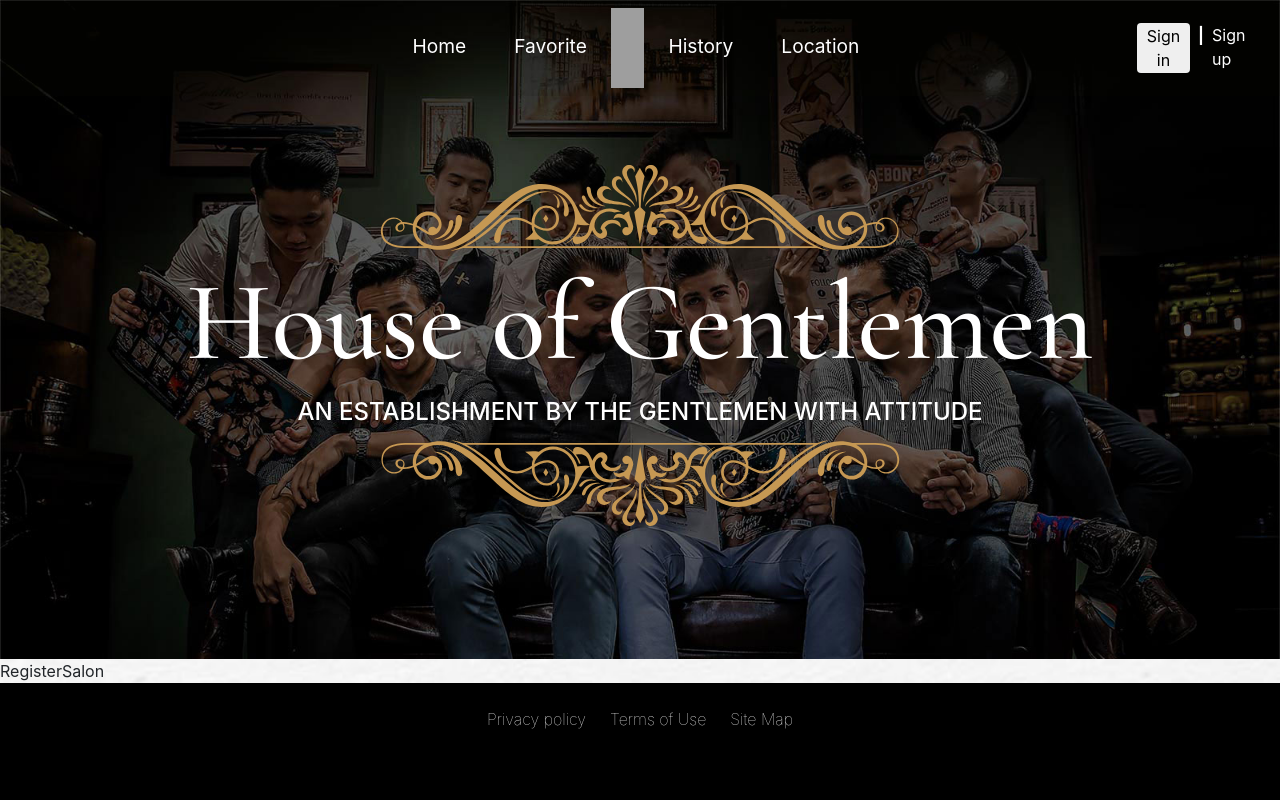
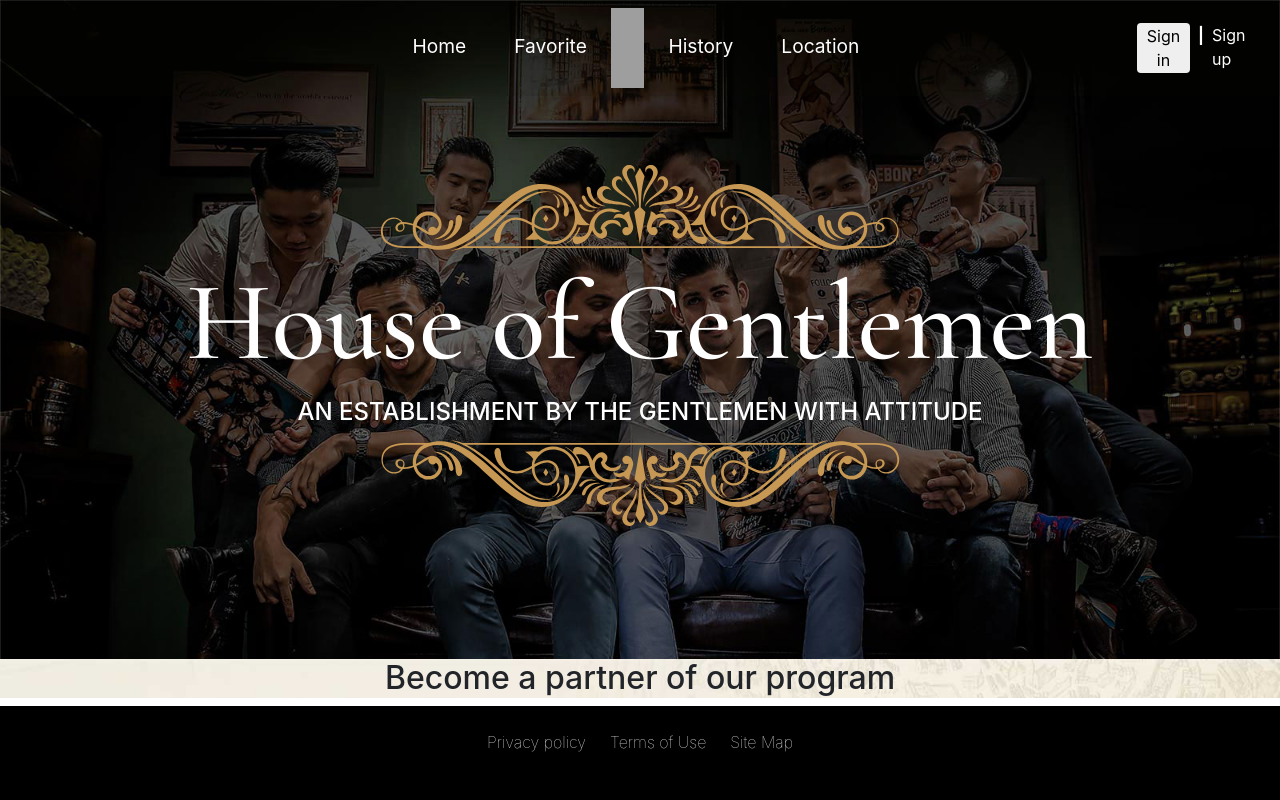
Before and after one commit to hiimxu/captone, a React (Create React App) app: page /register_salon in a window 1280 px wide. Shown: the top 800 px of the page. Built offline with nearby package versions, Linux system fonts and the light colour scheme; grey boxes are pictures that could not be loaded.

Commit message:
create salon owner dashboard

```diff
--- a/src/components/salonOwners/RegisterSalon.js
+++ b/src/components/salonOwners/RegisterSalon.js
@@ -1,7 +1,35 @@
-import React from 'react'
+import React, { useState } from "react";
+import bgImg from "../../assets/introbg-1.jpg";
 
 export default function RegisterSalon() {
+  // const newSalon = {
+  //     account_name: username,
+  //     password: password,
+  //     email: email,
+  //     role: "salon",
+  //     nameSalon: nameSalon,
+  //     phone:phone,
+  //     Passibility:1,
+  //     TaxCode: taxCode
+  // }
+  const [username, setUserName] = useState("");
+  const [password, setPassword] = useState("");
+  const [email, setEmail] = useState("");
+  const [nameSalon, setNameSalon] = useState("");
+  const [phone, setPhone] = useState("");
+  const [taxCode, setTaxCode] = useState("");
+
+  const root = {
+    textAlign: "center",
+    backgroundImage: `url(${bgImg})`,
+    backgroundRepeat: "no-repeat",
+    backgroundSize: "cover",
+  };
+
   return (
-    <div>RegisterSalon</div>
-  )
+    <div style={root}>
+      <h2>Become a partner of our program</h2>
+      <div></div>
+    </div>
+  );
 }
```
Also changed, not shown: src/components/salonOwners/SalonDashboard.js (added).
